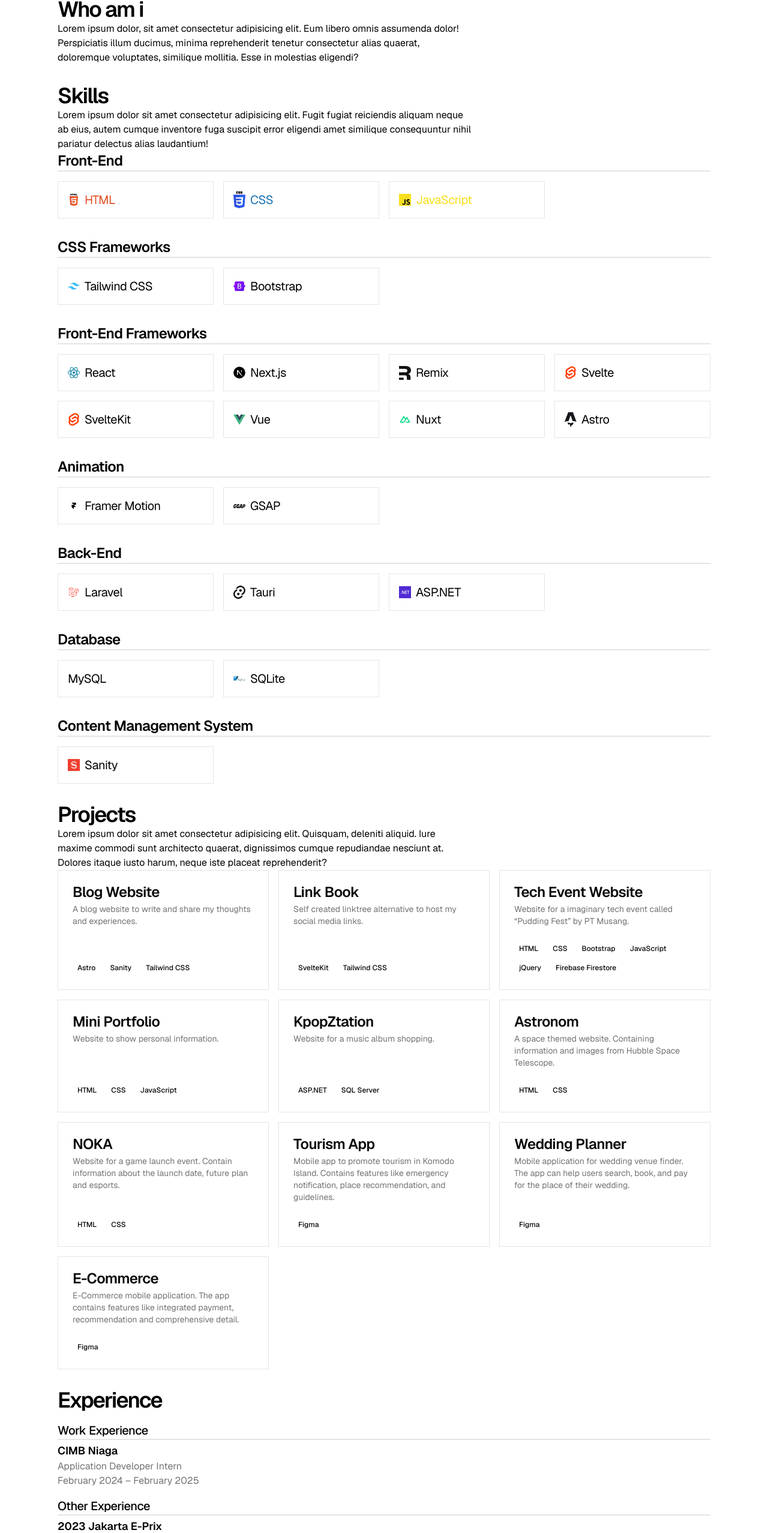
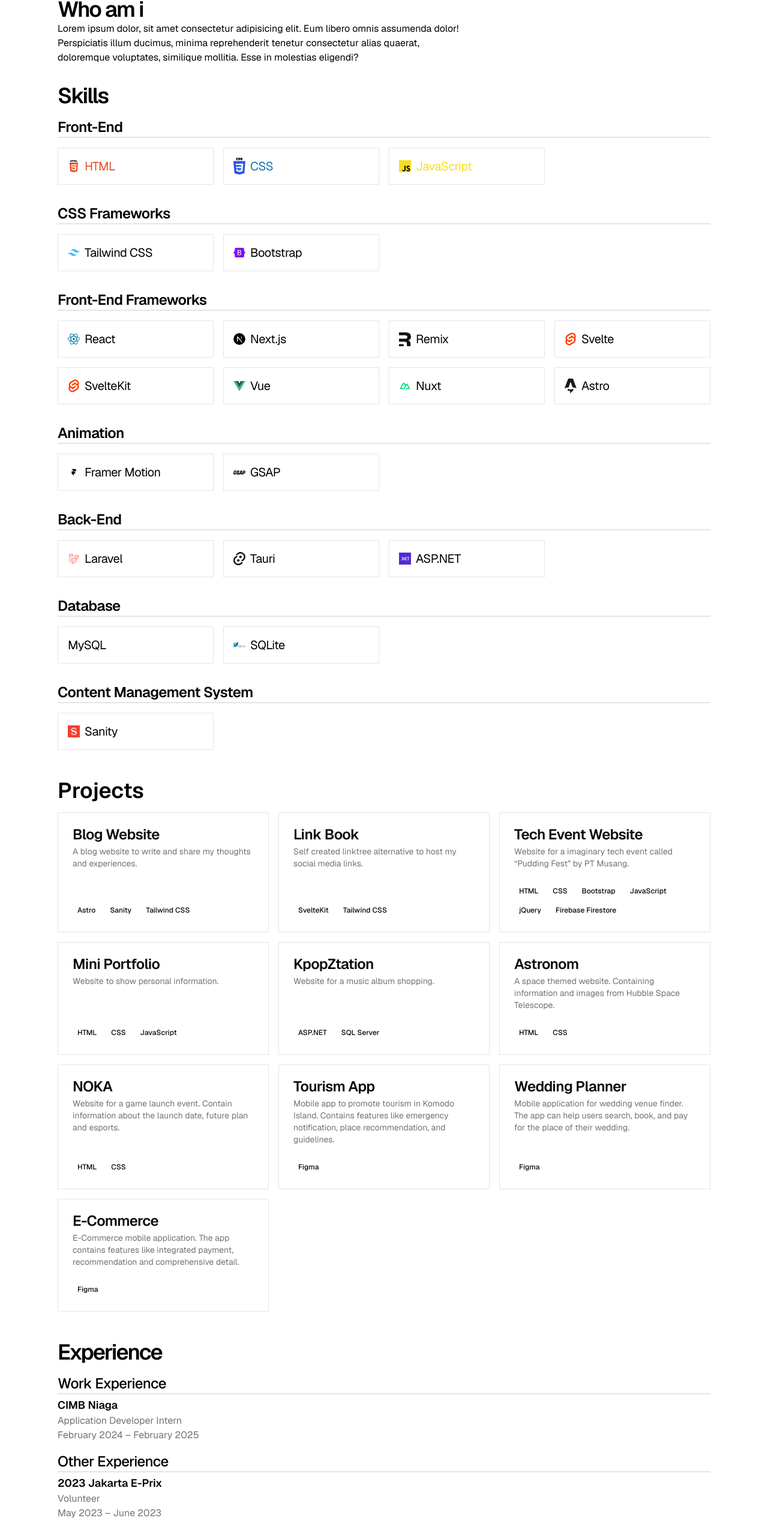
Before and after one commit to RMalik777/porto, a Next.js app: page / in a window 1280 px wide. Shown: the part 836-3391 px from the top of the page at 60% size. Built offline with nearby package versions, Linux system fonts and the light colour scheme.

Commit message:
chore: remove items

```diff
--- a/app/page.tsx
+++ b/app/page.tsx
@@ -35,13 +35,8 @@
 				</p>
 			</section>
 
-			<section id="skills" className="scroll-m-14">
+			<section id="skills" className="scroll-m-14 mb-4 space-y-4">
 				<h2 className="text-4xl font-semibold tracking-tighter">Skills</h2>
-				<p className="max-w-prose">
-					Lorem ipsum dolor sit amet consectetur adipisicing elit. Fugit fugiat reiciendis aliquam
-					neque ab eius, autem cumque inventore fuga suscipit error eligendi amet similique
-					consequuntur nihil pariatur delectus alias laudantium!
-				</p>
 				<div className="flex flex-col items-stretch gap-5">
 					<ul className="flex flex-col gap-8">
 						{skillsList?.map((skill) => (
@@ -93,14 +88,8 @@
 				</div>
 			</section>
 
-			<section id="projects" className="relative scroll-m-14">
-				<h2 className="text-4xl font-semibold tracking-tighter">Projects</h2>
-				<p className="max-w-prose">
-					Lorem ipsum dolor sit amet consectetur adipisicing elit. Quisquam, deleniti aliquid. Iure
-					maxime commodi sunt architecto quaerat, dignissimos cumque repudiandae nesciunt at.
-					Dolores itaque iusto harum, neque iste placeat reprehenderit?
-				</p>
-
+			<section id="projects" className="mb-4 scroll-m-14 space-y-4">
+				<h2 className="tracking-tighte text-4xl font-semibold">Projects</h2>
 				<ul className="grid grid-cols-1 gap-4 sm:grid-cols-2 md:grid-cols-3">
 					{projectsList?.map((project, index) => (
 						<li key={project.name} className="items-stretch">
@@ -131,15 +120,15 @@
 				</ul>
 			</section>
 
-			<section id="experience" className="scroll-m-14 space-y-4">
+			<section id="experience" className="mb-4 scroll-m-14 space-y-4">
 				<h2 className="text-4xl font-semibold tracking-tighter">Experience</h2>
 				<section>
-					<h3 className="text-xl font-medium tracking-tight">Work Experience</h3>
+					<h3 className="text-2xl font-medium tracking-tight">Work Experience</h3>
 					<hr className="mb-1 shrink-0 border border-neutral-200 delay-200 duration-500 ease-out dark:border-neutral-800" />
 					<ul className="flex flex-col gap-4">
 						{experienceList?.map((experience) => (
 							<li key={experience.company} className="flex flex-col items-start gap-0 duration-200">
-								<h4 className="group relative text-lg font-semibold">{experience.company}</h4>
+								<h4 className="text-lg font-semibold">{experience.company}</h4>
 								<p className="text-neutral-500">{experience.position}</p>
 								<p className="text-neutral-500">
 									{experience.from} &ndash; {experience.to}
@@ -149,7 +138,7 @@
 					</ul>
 				</section>
 				<section>
-					<h3 className="text-xl font-medium tracking-tight">Other Experience</h3>
+					<h3 className="text-2xl font-medium tracking-tight">Other Experience</h3>
 					<hr className="mb-1 shrink-0 border border-neutral-200 delay-200 duration-500 ease-out dark:border-neutral-800" />
 					<ul className="flex flex-col gap-4">
 						{otherExperienceList?.map((experience) => (
@@ -172,7 +161,7 @@
 				</section>
 			</section>
 
-			<section>
+			<section id="education"className="space-y-4 mb-4">
 				<h2 className="text-4xl font-semibold tracking-tighter">Education</h2>
 				<ul className="ml-2 flex flex-col gap-4 border-l border-pink-500">
 					{educationList?.map((education) => (
@@ -186,7 +175,7 @@
 							<p>
 								{education.from} &ndash; {education.to}
 							</p>
-							<p>{education.grade}</p>
+							{education.grade ? <p>GPA {education.grade}</p> : null}
 						</li>
 					))}
 				</ul>
```
